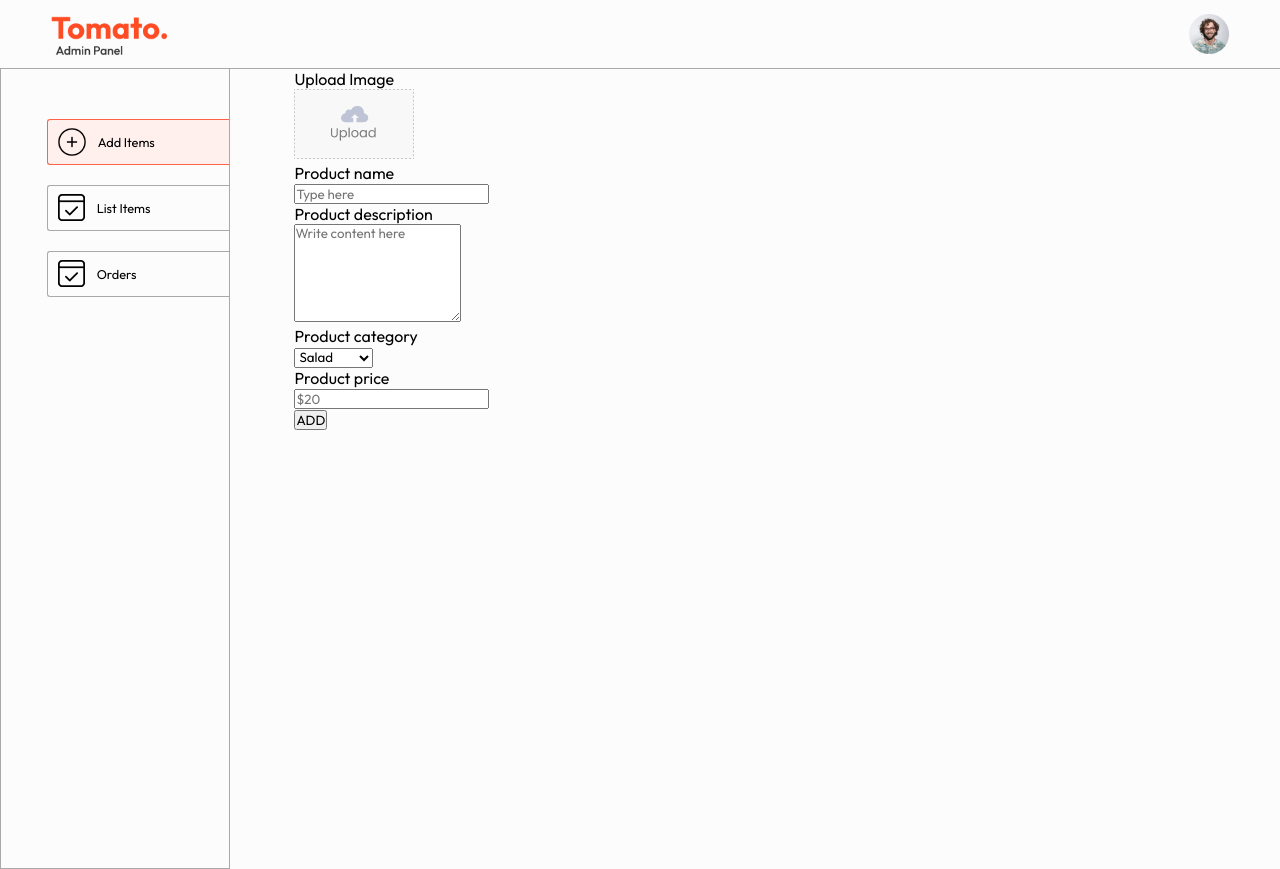
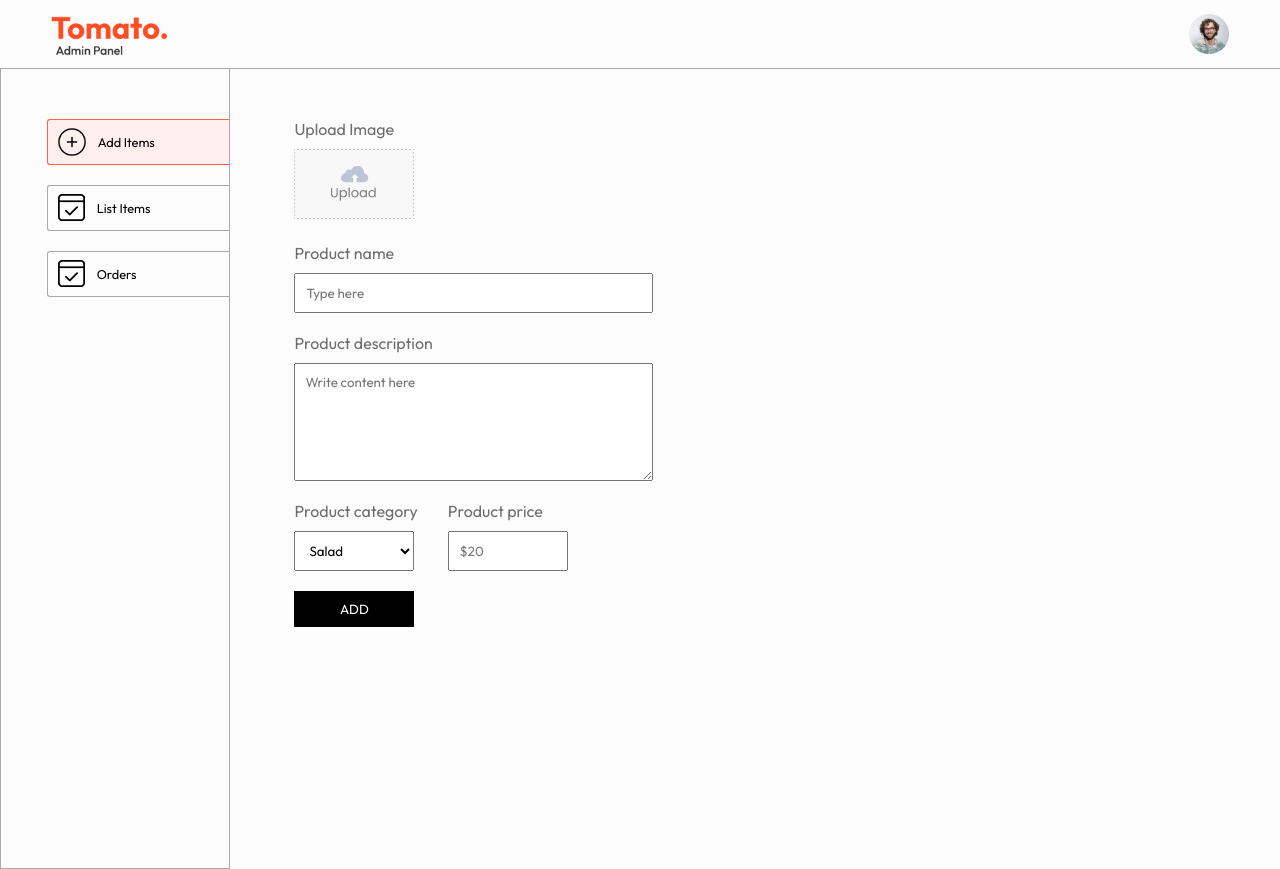
Before and after one commit to Arti05-Ambre/Food-Order, a React (Vite) app in the folder admin/: page /add in a window 1280 px wide. Built offline with nearby package versions, Linux system fonts and the light colour scheme.

Commit message:
initial commit

```diff
--- a/admin/src/index.css
+++ b/admin/src/index.css
@@ -23,3 +23,9 @@
  .app-content{
   display: flex;
  }
+
+ .flex-col{
+  display: flex;
+  flex-direction: column;
+  gap: 10px;
+ }
--- a/admin/src/pages/Add/Add.css
+++ b/admin/src/pages/Add/Add.css
@@ -1,5 +1,39 @@
 .add{
     width:70%;
     margin-left: max(5vw,25px);
+    margin-top: 50px;
+    color: #6d6d6d;
+    font-size: 16px;
 
 }
+.add form{
+    gap: 20px;
+
+}
+.add-img-upload img{
+    width: 120px;
+}
+.add-product-name, .add-product-description{
+    width: max(40%,280px);
+}
+.add-product-name input, .add-product-description  textarea{
+    padding: 10px;
+}
+.add-category-price{
+    display: flex;
+    gap: 30px;
+}
+.add-category-price select,.add-category-price input{
+    max-width: 120px;
+    padding: 10px;
+}
+
+.add-btn{
+    max-width: 120px;
+    border: none;
+    padding: 10px;
+    background-color: black;
+    color: white;
+    cursor: pointer;
+
+}
--- a/admin/src/pages/Add/Add.jsx
+++ b/admin/src/pages/Add/Add.jsx
@@ -1,32 +1,98 @@
-import React from 'react'
+
+import React, { useState } from 'react'
 import './Add.css'
 import { assets } from '../../assets/assets'
+
 const Add = () => {
+
+  const [image, setImage] = useState(false)
+
+  const [data, setData] = useState({
+    name: "",
+    description: "",
+    price: "",
+    category: "Salad"
+  })
+
+  const onChangeHandler = (event) => {
+    const name = event.target.name
+    const value = event.target.value
+
+    setData(data => ({
+      ...data,
+      [name]: value
+    }))
+  }
+
+  const onSubmitHandler = async (event) => {
+    event.preventDefault()
+    const fromData = new FormData();
+    formData.append("name",data.name)
+    formData.append("description",data.description)
+    formData.append("price",Number(data.price))
+    formData.append("cate",data.name)
+
+  }
+
   return (
     <div className='add'>
-      <form className='flex-col'>
+      <form className='flex-col' onSubmit={onSubmitHandler}>
+
         <div className="add-img-upload flex-col">
           <p>Upload Image</p>
+
           <label htmlFor="image">
-            <img src={assets.upload_area} alt="" />
+            <img
+              src={image ? URL.createObjectURL(image) : assets.upload_area}
+              alt=""
+            />
           </label>
-          <input type="file" id="image" hidden required />
+
+          <input
+            onChange={(e) => setImage(e.target.files[0])}
+            type="file"
+            id="image"
+            hidden
+            required
+          />
         </div>
+
         <div className="add-product-name flex-col">
           <p>Product name</p>
-          <input type="text" name='name' placeholder='Type here' />
+
+          <input
+            onChange={onChangeHandler}
+            value={data.name}
+            type="text"
+            name="name"
+            placeholder="Type here"
+            required
+          />
         </div>
 
-        <div className="add-product-description flec-col">
+        <div className="add-product-description flex-col">
           <p>Product description</p>
-          <textarea name="description" rows="6" placeholder='Write content here'></textarea>
 
+          <textarea
+            onChange={onChangeHandler}
+            value={data.description}
+            name="description"
+            rows="6"
+            placeholder="Write content here"
+            required
+          ></textarea>
         </div>
 
         <div className="add-category-price">
+
           <div className="add-category flex-col">
             <p>Product category</p>
-            <select name="category">
+
+            <select
+              onChange={onChangeHandler}
+              value={data.category}
+              name="category"
+            >
               <option value="Salad">Salad</option>
               <option value="Rolls">Rolls</option>
               <option value="Deserts">Deserts</option>
@@ -36,17 +102,27 @@
               <option value="Noodles">Noodles</option>
             </select>
           </div>
+
           <div className="add-price flex-col">
             <p>Product price</p>
-            <input type="Number" name='price' placeholder='$20' />
 
+            <input
+              onChange={onChangeHandler}
+              value={data.price}
+              type="number"
+              name="price"
+              placeholder="$20"
+              required
+            />
           </div>
+
         </div>
-        <button type='submit' className='add-btn'>ADD</button>
+
+        <button type="submit" className="add-btn">
+          ADD
+        </button>
 
       </form>
-
-
     </div>
   )
 }
```
Also changed, not shown: admin/src/App.css (added).
